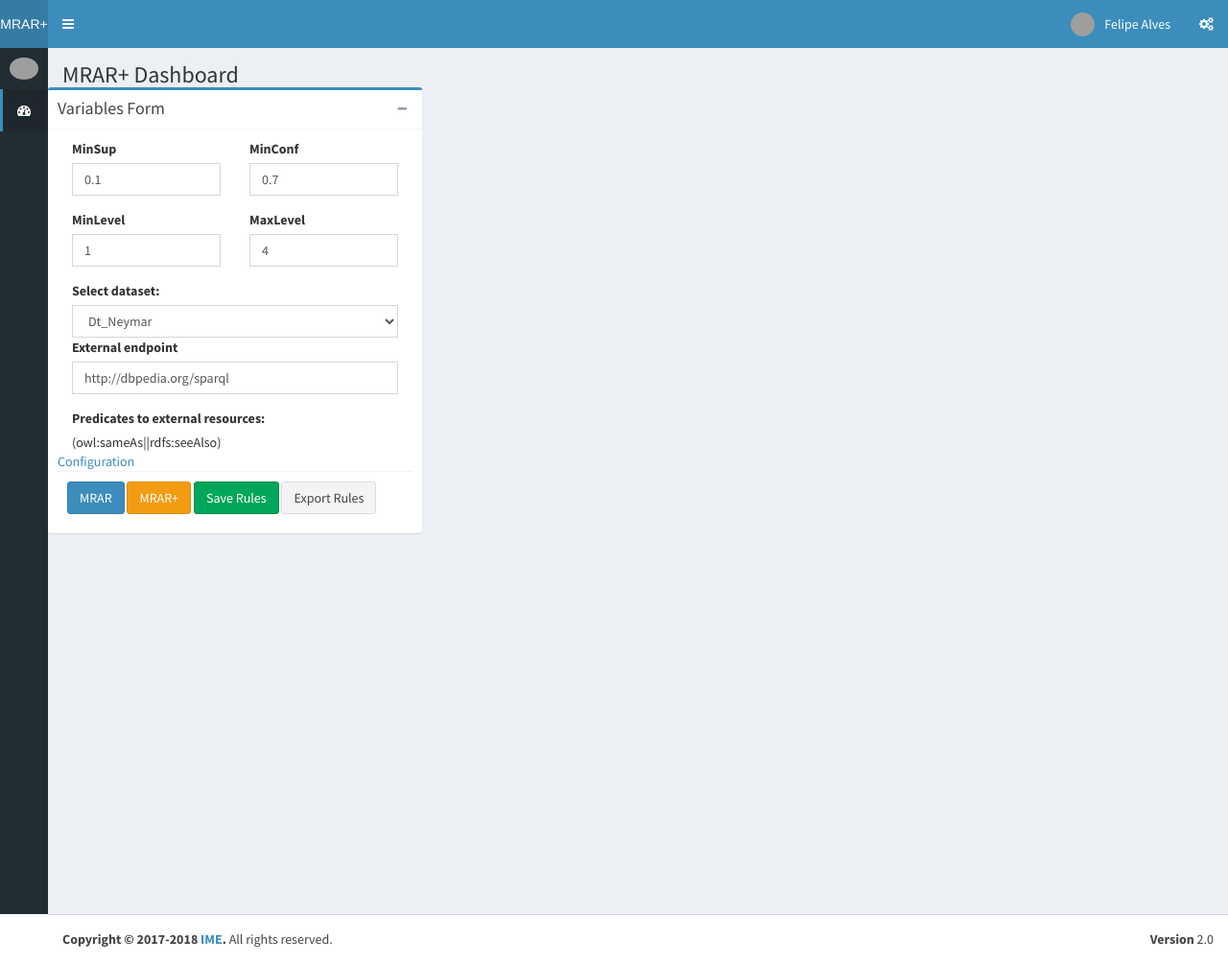
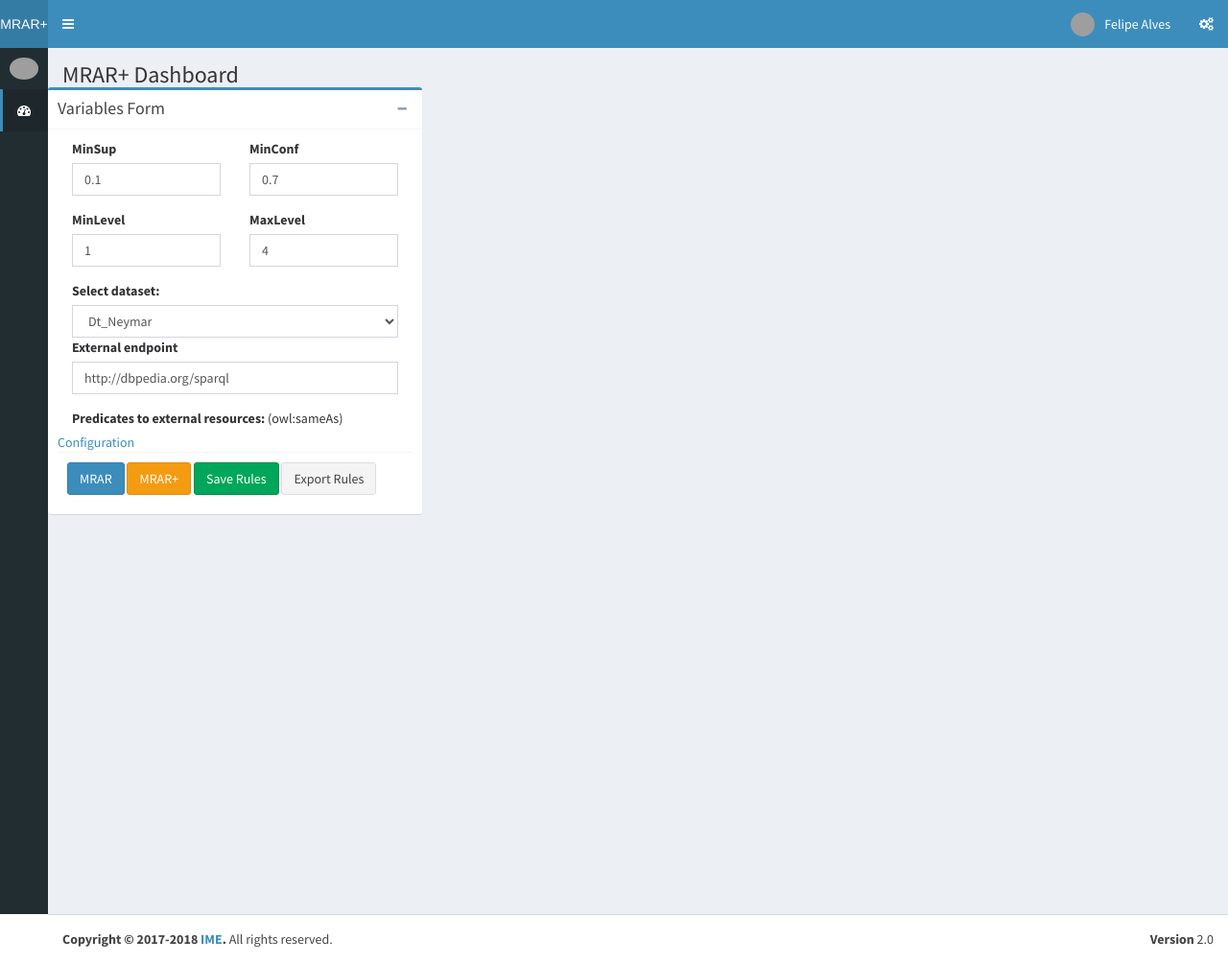
Before and after one commit to feliperj629/MRAR_plus, a PHP site: page /index.php in a window 1280 px wide; the page is wider, and only the part inside the window is pictured. Shown: that part at 96% size. Run offline with PHP 8.4, Linux system fonts and the light colour scheme; data that the repository does not hold is empty; some libraries are stand-ins or nearby versions; grey boxes are pictures that could not be loaded.

Commit message:
Atualização

```diff
--- a/index.php
+++ b/index.php
@@ -799,7 +799,7 @@ elseif(isset($op) && $op=='rules')
             }if($resp == 'erro8'){
               echo 'Não foi possível ler dos dados! <b>'.$Classe->json_msg.'</b>';
             }if($resp == 'erro9'){
-              echo 'Não foi possível encontrar os links externos dos recursos! Verifique se os recusos possuem alguma relação com algum dos "Predicantes to external resources" para as relações presentes no arquivo "links_ex/links.json". </b>';
+              echo 'Não foi possível encontrar os links externos dos recursos! Verifique se os recusos possuem alguma relação com algum dos "Predicantes to external resources" das relações presentes no arquivo "links_ex/links.json". </b>';
             }if($resp == 'erro10'){
               echo 'Não foi possível executar o comando do SPAQL Query. Verifique a função <b>PegaDadosExternos</b>. </b>';
             }
--- a/links_ex/links.json
+++ b/links_ex/links.json
@@ -1,3 +1,3 @@
 {
-    "Predicado" : ["owl:sameAs","rdfs:seeAlso"]
+    "Predicado" : ["owl:sameAs"]
 }
```
Also changed, not shown: classe/mrar.class.php (+3 -10 lines).
